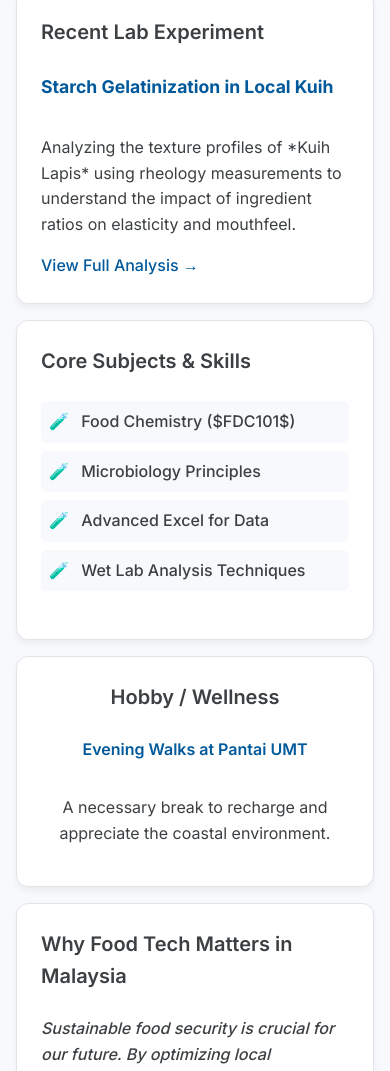
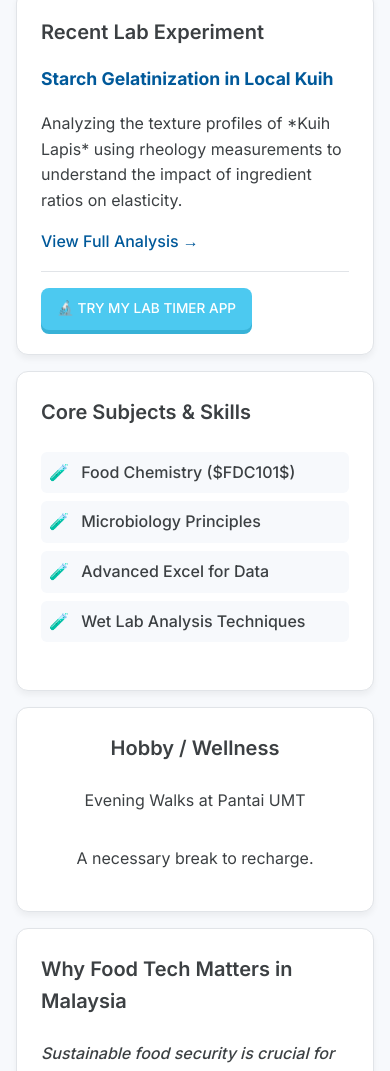
Before and after one commit to S78972/S78972.github.io., a plain HTML site: page index.html in a window 390 px wide. Shown: the part 698-1769 px from the top of the page. Drawn offline with Linux system fonts and the light colour scheme.

Commit message:
added link to my timer app

```diff
--- a/index.html
+++ b/index.html
@@ -16,6 +16,7 @@
             --color-accent: #00599a; /* Deep Ocean Blue */
             --spacing-unit: 1.5rem;
             --border-radius: 12px;
+            --color-button: #4cc9f0;
         }
 
         body {
@@ -35,9 +36,6 @@
             width: 100%;
         }
 
-        /* Rule 2: Grid Layout for Desktop (Bento Grid)
-           We now have 7 cards, requiring minor adjustments to the grid areas.
-        */
         .bento-grid {
             display: grid;
             gap: var(--spacing-unit);
@@ -53,17 +51,14 @@
             display: flex;
             flex-direction: column;
             box-shadow: 0 4px 6px rgba(0, 0, 0, 0.05);
-            /* Updated for smoother transition on hover */
             transition: transform 0.3s ease-in-out, box-shadow 0.3s;
         }
 
-        /* Rule 3: Theme Tweak - Subtle Hover Effect */
         .card:hover {
-            transform: translateY(-4px) scale(1.01); /* Lift and subtle zoom */
+            transform: translateY(-4px) scale(1.01);
             box-shadow: 0 8px 15px rgba(0, 0, 0, 0.1);
         }
 
-        /* Card Content Styling (Kept consistent) */
         .card h3 {
             margin-top: 0;
             margin-bottom: 0.5rem;
@@ -81,9 +76,7 @@
             text-decoration: underline;
         }
 
-        /* --- Layout Mapping (Desktop) --- */
-
-        /* Card 1 (Profile): Large box (2x2) */
+        /* Profile Card */
         .card-profile {
             grid-column: span 2;
             grid-row: span 2;
@@ -105,7 +98,7 @@
             margin-top: 1rem;
         }
 
-        /* Card 2 (Location): Small box (1x1) - Now needs to fill the space above Card 5 & 7 */
+        /* Location Card */
         .card-location {
             grid-column: 3 / 4;
             grid-row: 1 / 2;
@@ -120,10 +113,11 @@
             margin-top: 0.25rem;
         }
 
-        /* Card 4 (Case Study): Medium box (2x1) - Needs to be slightly taller to align */
+        /* Case Study Card with Flex Row for Button */
         .card-case-study {
             grid-column: 4 / 5;
             grid-row: 1 / 3;
+            justify-content: space-between;
         }
         .case-study-title {
             font-weight: 700;
@@ -131,7 +125,40 @@
             color: var(--color-accent);
         }
 
-        /* Card 3 (Subjects): Medium box (1x2) - Positioned below Location */
+        /* New Button Styling */
+        .app-btn-container {
+            margin-top: 1rem;
+            border-top: 1px solid var(--color-border);
+            padding-top: 1rem;
+        }
+
+        .btn-lab-timer {
+            display: inline-block;
+            background-color: var(--color-button);
+            color: white !important;
+            padding: 10px 16px;
+            border-radius: 8px;
+            text-decoration: none !important;
+            font-size: 0.85rem;
+            font-weight: 700;
+            text-transform: uppercase;
+            transition: all 0.3s ease;
+            text-align: center;
+            box-shadow: 0 4px 0px #38b2d7;
+        }
+
+        .btn-lab-timer:hover {
+            background-color: #38b2d7;
+            transform: translateY(-2px);
+            box-shadow: 0 6px 0px #2a92b0;
+        }
+
+        .btn-lab-timer:active {
+            transform: translateY(0px);
+            box-shadow: 0 2px 0px #2a92b0;
+        }
+
+        /* Subjects Card */
         .card-stack {
             grid-column: 3 / 4;
             grid-row: 2 / 4;
@@ -152,58 +179,9 @@
             margin-right: 0.5rem;
         }
 
-        /* Card 7 (Reflection): New Card. Medium box. Placed next to Hobby. */
-        .card-reflection {
-            grid-column: 4 / 5; /* Share the last column */
-            grid-row: 3 / 4; /* Share the third row */
-        }
-        .card-reflection p {
-            font-style: italic;
-            font-weight: 500;
-        }
-
-        /* Card 5 (Hobby): Small box (1x1) - Now shifted to an available slot */
-        /* To make Card 7 fit beside it, we must ensure Card 7 is on its own row */
-        /* Let's reposition Card 5 and Card 7 to share the bottom row space */
-
+        /* Hobby and Reflection Cards */
         .card-hobby {
-            grid-column: 1 / 3; /* Below the Profile card, spans 2 columns */
-            grid-row: 3 / 4;
-            justify-content: center;
-            align-items: center;
-            text-align: center;
-        }
-        .card-hobby .activity-text {
-            font-weight: 600;
-            color: var(--color-accent);
-        }
-
-        /* Let's re-map to fit 7 items elegantly:
-           R1: [P] [P] [L] [CS]
-           R2: [P] [P] [S] [CS]
-           R3: [Hobby(2)] [S] [Reflec(1)]
-           This doesn't work well due to the size constraints. Let's try filling the empty R3 space.
-
-           Revised Map (7 items):
-           R1: [P] [P] [L(1)] [CS(2)]
-           R2: [P] [P] [S(2)] [CS]
-           R3: [H(1)] [R(1)] [S] [H(1)] <-- Wait, only 4 columns.
-
-           R1: [P] [P] [L] [CS]
-           R2: [P] [P] [S] [CS]
-           R3: [Hobby(1)] [Reflection(1)] [S] [Empty]
-
-           Let's use the third row for the two new cards.
-
-           Card 5 (Hobby): Small box (1x1)
-           .card-hobby { grid-column: 1 / 2; grid-row: 3 / 4; }
-
-           Card 7 (Reflection): Medium box (2x1)
-           .card-reflection { grid-column: 2 / 4; grid-row: 3 / 4; }
-        */
-
-        .card-hobby {
-            grid-column: 1 / 2; /* 1 column wide */
+            grid-column: 1 / 2;
             grid-row: 3 / 4;
             justify-content: center;
             align-items: center;
@@ -211,11 +189,16 @@
         }
 
         .card-reflection {
-            grid-column: 2 / 4; /* Spans 2 columns */
+            grid-column: 2 / 4;
             grid-row: 3 / 4;
         }
 
-        /* Card 6 (Playlist): Wide box at the bottom (4x1) */
+        .card-reflection p {
+            font-style: italic;
+            font-weight: 500;
+        }
+
+        /* Playlist Card */
         .card-playlist {
             grid-column: 1 / 5;
             min-height: 100px;
@@ -234,29 +217,12 @@
             margin-top: 0.75rem;
         }
 
-
-        /* Rule 2: Responsiveness (Mobile Layout) */
+        /* Mobile Layout */
         @media (max-width: 768px) {
-            body {
-                padding: 1rem;
-            }
-
-            .bento-grid {
-                grid-template-columns: 1fr;
-                grid-auto-rows: auto;
-                gap: 1rem;
-            }
-
-            /* Reset all desktop grid-area definitions */
-            .card {
-                grid-column: auto !important;
-                grid-row: auto !important;
-                min-height: auto;
-            }
-
-            .card-profile {
-                min-height: 200px;
-            }
+            body { padding: 1rem; }
+            .bento-grid { grid-template-columns: 1fr; grid-auto-rows: auto; gap: 1rem; }
+            .card { grid-column: auto !important; grid-row: auto !important; min-height: auto; }
+            .card-profile { min-height: 200px; }
         }
     </style>
 </head>
@@ -273,9 +239,9 @@
                     <p class="profile-tagline">'Innovating food safety.'</p>
                     <p>Enthusiastic first-year student focusing on the principles of food processing and quality assurance.</p>
                     <div class="social-links">
-                        <a href="<a href=”https://github.com/S78972”" target="_blank">LinkedIn</a>
-                        <a href="<a href=”https://github.com/S78972”" target="_blank">GitHub</a>
-                        <a href="<a href=”https://github.com/S78972”" target="_blank">UMT Portal</a>
+                        <a href="https://github.com/S78972" target="_blank">LinkedIn</a>
+                        <a href="https://github.com/S78972" target="_blank">GitHub</a>
+                        <a href="https://github.com/S78972" target="_blank">UMT Portal</a>
                     </div>
                 </div>
             </div>
@@ -287,10 +253,15 @@
             </div>
 
             <div class="card card-case-study">
-                <h3>Recent Lab Experiment</h3>
-                <p class="case-study-title">Starch Gelatinization in Local Kuih</p>
-                <p>Analyzing the texture profiles of *Kuih Lapis* using rheology measurements to understand the impact of ingredient ratios on elasticity and mouthfeel.</p>
-                <a href="#casestudy">View Full Analysis &rarr;</a>
+                <div>
+                    <h3>Recent Lab Experiment</h3>
+                    <p class="case-study-title">Starch Gelatinization in Local Kuih</p>
+                    <p>Analyzing the texture profiles of *Kuih Lapis* using rheology measurements to understand the impact of ingredient ratios on elasticity.</p>
+                    <a href="#casestudy">View Full Analysis →</a>
+                </div>
+                <div class="app-btn-container">
+                    <a href="https://s78972.github.io/lab-timer-app/" class="btn-lab-timer" target="_blank">🔬 Try My Lab Timer App</a>
+                </div>
             </div>
 
             <div class="card card-stack">
@@ -306,13 +277,13 @@
             <div class="card card-hobby">
                 <h3>Hobby / Wellness</h3>
                 <p class="activity-text">Evening Walks at Pantai UMT</p>
-                <p>A necessary break to recharge and appreciate the coastal environment.</p>
+                <p>A necessary break to recharge.</p>
             </div>
 
             <div class="card card-reflection">
                 <h3>Why Food Tech Matters in Malaysia</h3>
                 <p>Sustainable food security is crucial for our future. By optimizing local processing methods, we can reduce waste and improve nutrition.</p>
-                <a href="#reflection">Read More on Sustainability &rarr;</a>
+                <a href="#reflection">Read More on Sustainability →</a>
             </div>
 
             <div class="card card-playlist">
```
